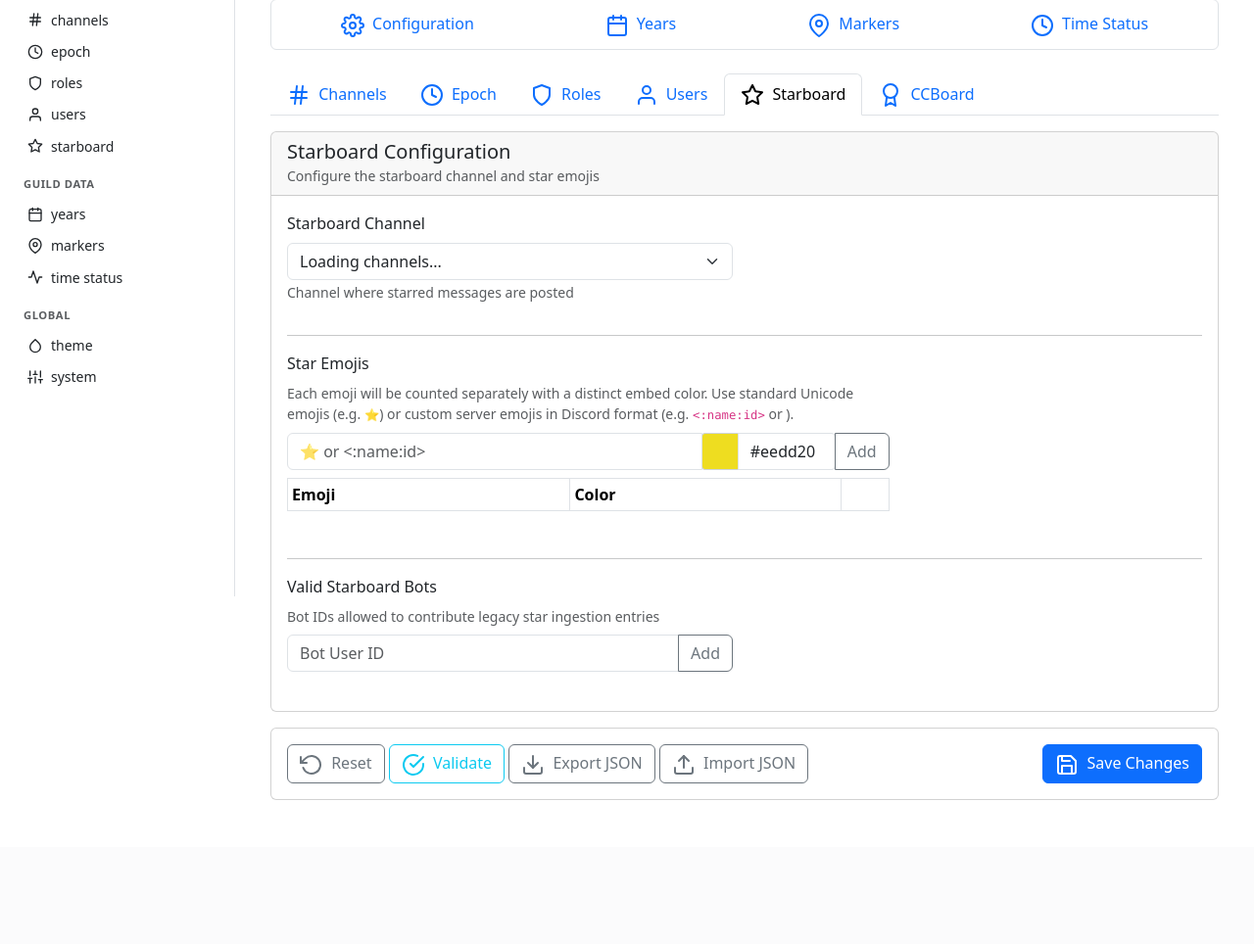
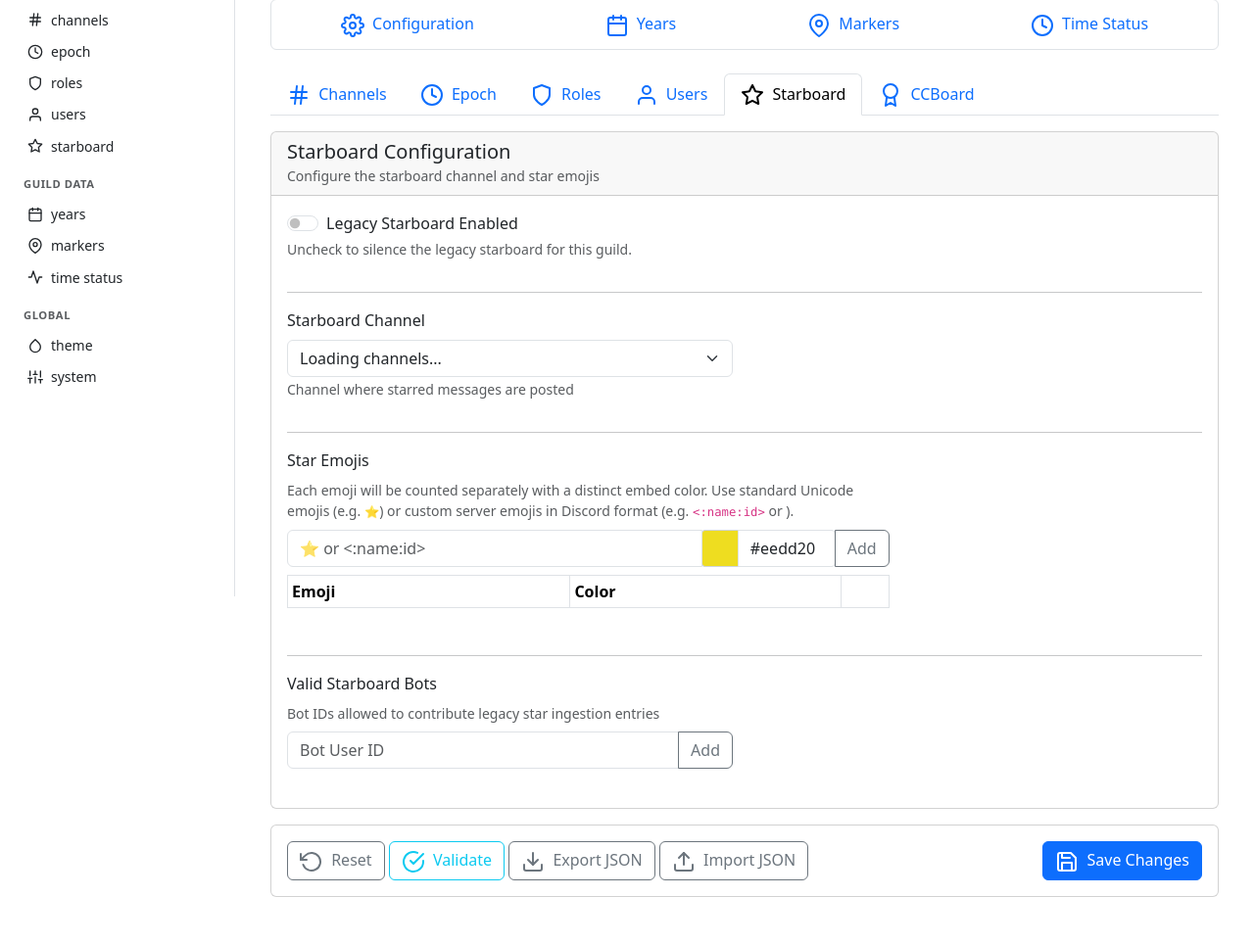
Before and after one commit to jhnhnck/attu-bot, a Python web app: template apps/bot/legacy_web/templates/guild_config.html in a window 1280 px wide, after a click on "Starboard". Shown: the part 191-1155 px from the top of the page at 98% size. Before the commit the page ends 1008 px from the top, so only its background shows below. Run offline with Jinja, Linux system fonts and the light colour scheme; the template is opened without the code that fills it, so the values that code supplies are empty.

Commit message:
feat(starboard): web UI toggle for starboard.enabled
adds enabled field to GuildStarboardForm, the toggle in the starboard config card,
and the populateField call in loadGuildConfig() so the toggle loads the persisted
value. PATCH /starboard already passes **validated.model_dump() to GuildStarboard
so the field flows through with no route code changes.

```diff
--- a/apps/bot/doom_bot/web/forms.py
+++ b/apps/bot/doom_bot/web/forms.py
@@ -79,6 +79,7 @@ class GuildUsersForm(BaseModel):
 class GuildStarboardForm(BaseModel):
     """Form validation for guild starboard configuration"""
 
+    enabled: bool = Field(default=True)
     channel_id: int = Field(default=0, ge=0)
     emojis: dict[str, str] = Field(default_factory=dict)  # emoji_str -> '#RRGGBB'
     valid_bots: list[int] = Field(default_factory=list)
--- a/apps/bot/legacy_web/static/js/app.js
+++ b/apps/bot/legacy_web/static/js/app.js
@@ -333,6 +333,7 @@ async function loadGuildConfig(guildId) {
 
         // starboard
         if (data.starboard) {
+            populateField('starboard.enabled', data.starboard.enabled);
             populateField('starboard.channel_id', data.starboard.channel_id);
             if (data.starboard.emojis) {
                 emojiMap = Object.assign({}, data.starboard.emojis);
--- a/apps/bot/legacy_web/templates/guild_config.html
+++ b/apps/bot/legacy_web/templates/guild_config.html
@@ -475,6 +475,18 @@
           </div>
           <div class="card-body">
             <div class="row">
+              <div class="col-md-12 mb-3">
+                <div class="form-check form-switch">
+                  <input class="form-check-input" type="checkbox" id="starboard_enabled" name="starboard.enabled" />
+                  <label class="form-check-label" for="starboard_enabled">Legacy Starboard Enabled</label>
+                </div>
+                <small class="text-muted">Uncheck to silence the legacy starboard for this guild.</small>
+              </div>
+            </div>
+
+            <hr />
+
+            <div class="row">
               <div class="col-md-6 mb-3">
                 <label class="form-label" for="starboard_channel_id">Starboard Channel</label>
                 <select class="form-select discord-channel-select" id="starboard_channel_id" name="starboard.channel_id">
```
Also changed, not shown: tests/python/unit/test_web_forms.py (+6 -0 lines), tests/python/unit/test_web_routes.py (+48 -0 lines).
